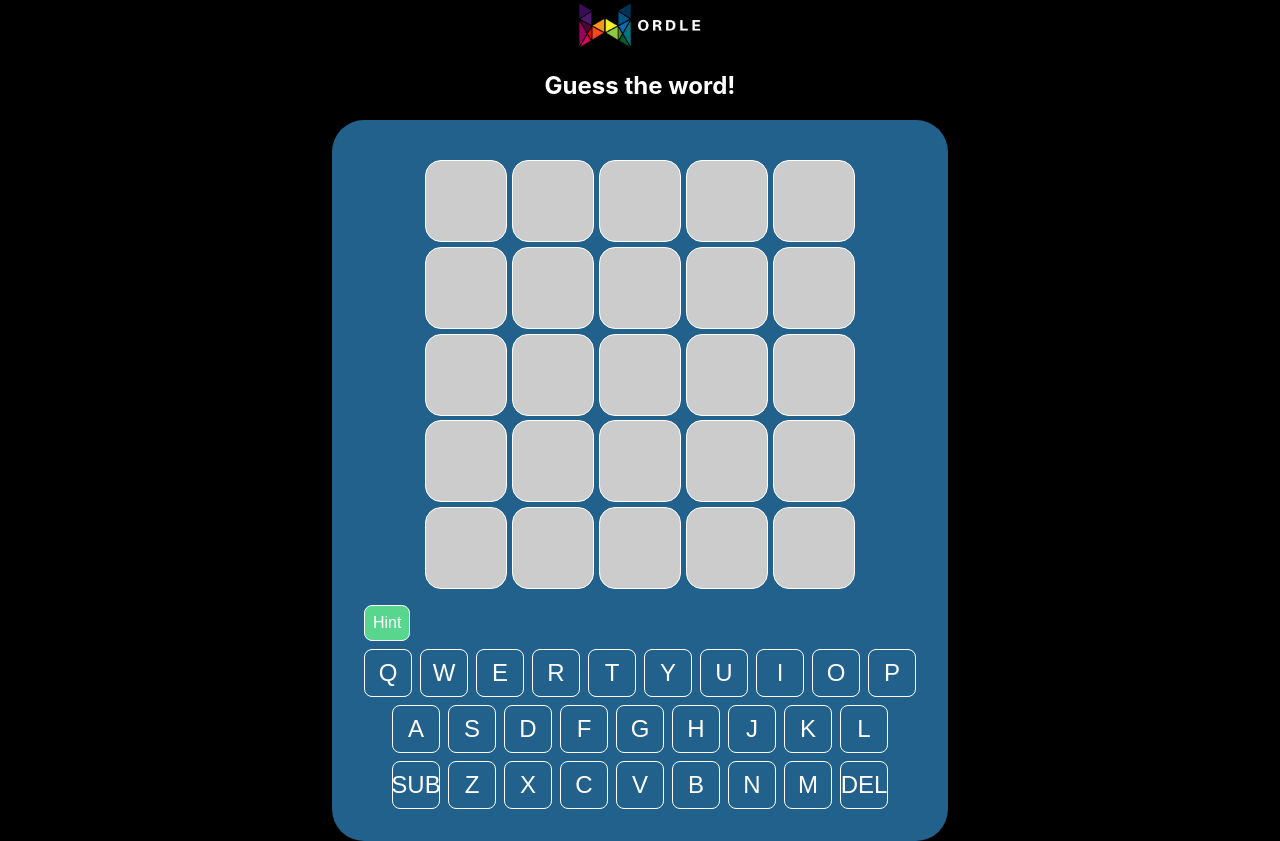
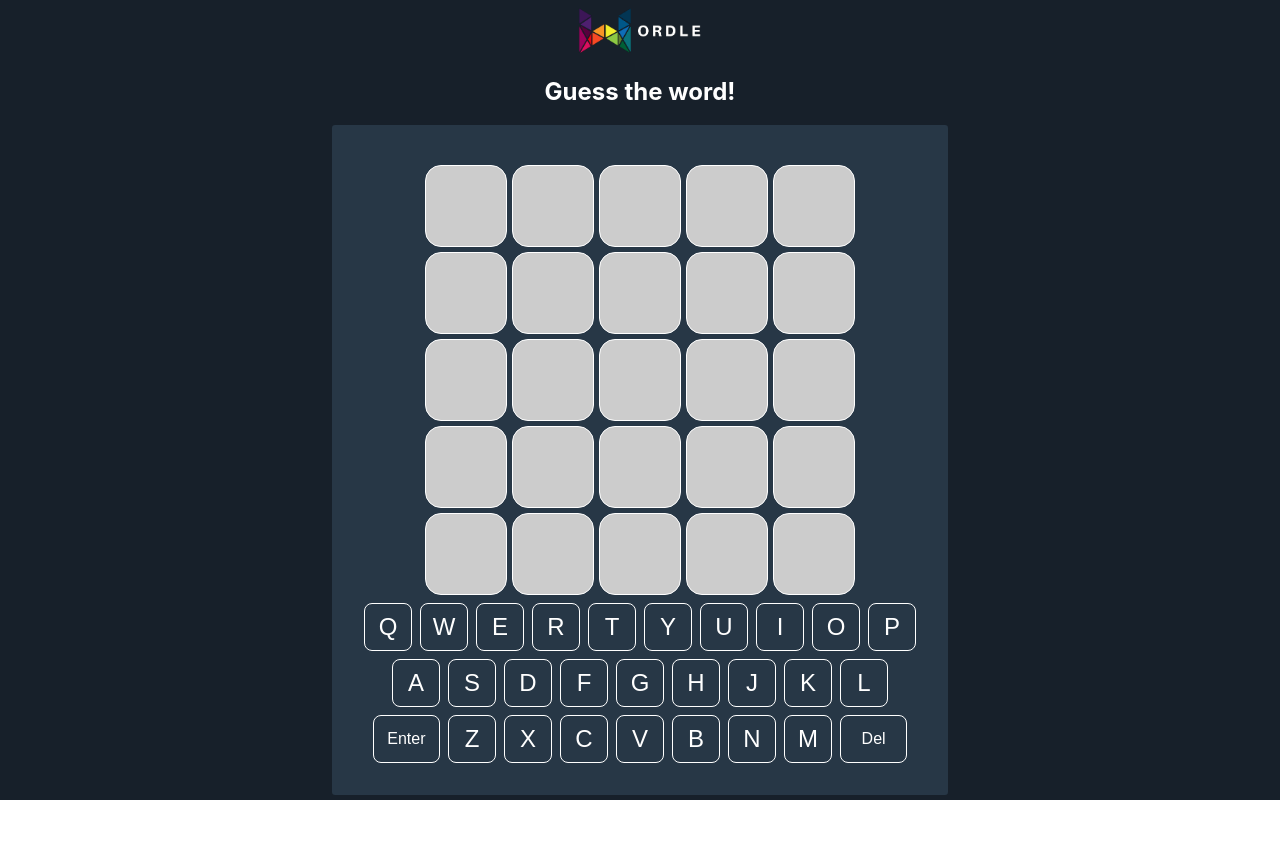
Before and after one commit to aecko/wordle-clone, a React (Create React App) app: page / in a window 1280 px wide. After the commit the page ends 800 px from the top, so only its background shows below. Built offline with nearby package versions, Linux system fonts and the light colour scheme.

Commit message:
Feature/UI change (#8)
* remove hint button

* Removed Hint Button. Changed background color and logo

* Changed style of special keys

```diff
--- a/src/App.tsx
+++ b/src/App.tsx
@@ -9,7 +9,7 @@ const App: React.FC = () => {
       <WordProvider>
         <div
           style={{
-            backgroundColor: colours.black,
+            backgroundColor: colours.blackSecondary,
             display: "flex",
             justifyContent: "center",
             alignItems: "center",
--- a/src/game/index.tsx
+++ b/src/game/index.tsx
@@ -30,7 +30,8 @@ export const Game: React.FC = () => {
         />
       )}
       <GameBoard guesses={guesses} />
-      <HintButton onClick={getHint}>Hint</HintButton>
+      {false && <HintButton onClick={getHint}>Hint</HintButton>}
+
       <Keyboard handleKeyPress={changeGuess} handleSubmit={() => guessWord()} />
     </GameContainer>
   );
--- a/src/game/style.ts
+++ b/src/game/style.ts
@@ -6,13 +6,13 @@ interface IGameContainerProps {
 }
 
 export const GameContainer = styled.div<IGameContainerProps>`
-  background-color: ${colours.blue};
+  background-color: ${colours.blueDark};
   display: "flex";
   justify-content: "center";
   align-items: "center";
   flex-direction: "column";
   padding: ${({ isMobile }) => (isMobile ? "0.5rem" : "2rem")};
-  border-radius: 2rem;
+  border-radius: 0.2rem;
 `;
 
 export const GuessTheWordText = styled.h1`
--- a/src/keyboard/letterTile/index.tsx
+++ b/src/keyboard/letterTile/index.tsx
@@ -13,6 +13,7 @@ export const LetterTile: React.FC<ILetterTileProps> = ({ letter, onClick }) => {
   const { greenLetters, yellowLetters, greyLetters } = useContext(WordContext);
   const { isMobile } = useContext(UIContext);
   const [colorState, setColorState] = useState(TileStates.UNSELECTED);
+  console.log("Letter", letter);
 
   useEffect(() => {
     if (greenLetters.includes(letter)) {
@@ -33,8 +34,9 @@ export const LetterTile: React.FC<ILetterTileProps> = ({ letter, onClick }) => {
       }
       state={colorState}
       isMobile={isMobile}
+      specialKey={letter === "SUB" || letter === "DEL"}
     >
-      {letter}
+      {letter === "SUB" ? "Enter" : letter === "DEL" ? "Del" : letter}
     </LetterTileContainer>
   );
 };
--- a/src/keyboard/letterTile/style.ts
+++ b/src/keyboard/letterTile/style.ts
@@ -5,11 +5,14 @@ import { colours } from "../../util/theme/colors";
 interface ILetterTileContainerProps {
   state: number;
   isMobile?: boolean;
+  specialKey?: boolean;
 }
 
 export const LetterTileContainer = styled.button<ILetterTileContainerProps>`
   padding: 0rem;
   width: ${({ isMobile }) => (isMobile ? "1.9rem" : "3rem")};
+  ${({ specialKey, isMobile }) =>
+    specialKey && `width: ${isMobile ? "2.5rem" : "4.2rem"}`};
   height: 3rem;
   border-radius: 0.5rem;
   background-color: ${({ state }) => {
@@ -29,6 +32,8 @@ export const LetterTileContainer = styled.button<ILetterTileContainerProps>`
   border: 1px solid #fff;
   color: #fff;
   font-size: ${({ isMobile }) => (isMobile ? "1rem" : "1.5rem")};
+  ${({ specialKey, isMobile }) =>
+    specialKey && `font-size: ${isMobile ? "0.6rem" : "1rem"}`};
   display: flex;
   justify-content: center;
   align-items: center;
--- a/src/util/theme/colors.ts
+++ b/src/util/theme/colors.ts
@@ -1,11 +1,13 @@
 export const colours = {
   white: "#fff",
   black: "#000",
+  blackSecondary: "#17202a",
   grey: "#ccc",
   red: " #e74c3c",
   yellow: "#f4d03f",
   green: "#58d68d",
   greenDark: "#239b56",
   blue: "#21618c",
+  blueDark: "#273746",
   transparent: "transparent",
 };
```
Also changed, not shown: src/assets/img/logo.png, src/assets/img/logo2.png (added).
